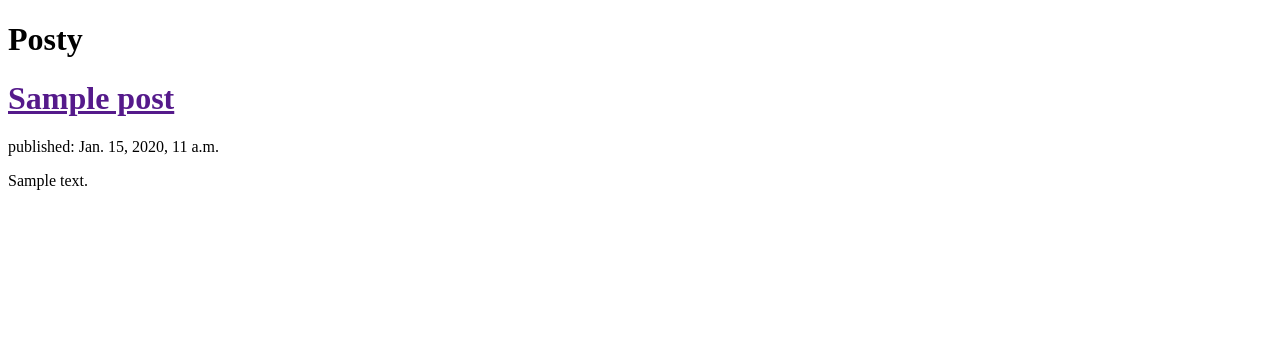
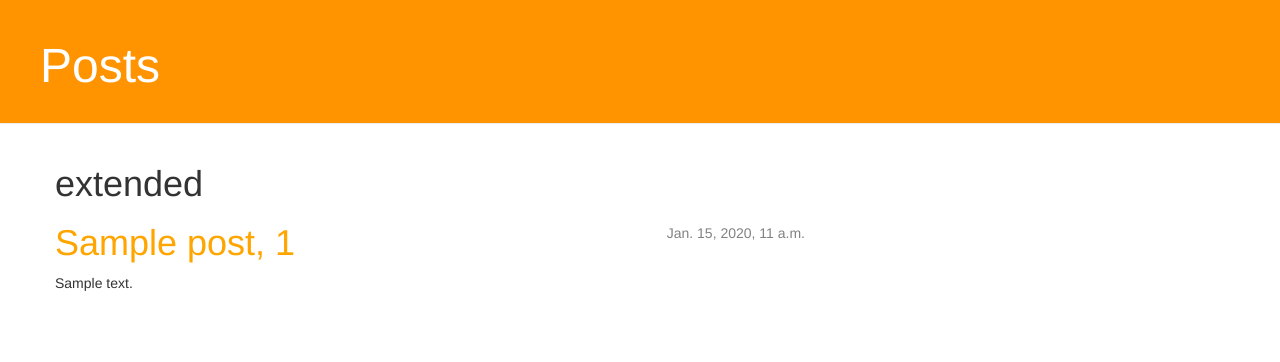
Before and after one commit to 1oglop1/MyBlogInDjango, a Django app: template templates/MyBlog/post_list.html in a window 1280 px wide. Shown: the top 362 px of the page. Run offline with Django 3.2, Linux system fonts and the light colour scheme; the template is opened without the code that fills it: values that come from a table or form of the project are taken from there, others are empty; tables that the repository leaves empty hold one stand-in row (values such as "Sample post"); some libraries are stand-ins or nearby versions.

Commit message:
finished extend your application, forms to go

```diff
--- /dev/null
+++ b/MyBlog/static/MyBlog.css
@@ -0,0 +1,47 @@
+  .page-header {
+         background-color: #ff9400;
+         margin-top: 0;
+         padding: 20px 20px 20px 40px;
+    }
+
+    .page-header h1, .page-header h1 a, .page-header h1 a:visited, .page-header h1 a:active {
+         color: #ffffff;
+         font-size: 36pt;
+         text-decoration: none;
+    }
+
+    .content {
+         margin-left: 40px;
+    }
+
+    /*h1, h2, h3, h4 {*/
+         /*font-family: 'Lobster', cursive;*/
+    /*}*/
+
+     .date {
+         float: right;
+         color: #828282;
+    }
+
+    .save {
+         float: right;
+    }
+
+     .post-form textarea, .post-form input {
+         width: 100%;
+    }
+
+     .top-menu, .top-menu:hover, .top-menu:visited {
+         color: #ffffff;
+         float: right;
+         font-size: 26pt;
+         margin-right: 20px;
+    }
+
+     .post {
+         margin-bottom: 70px;
+    }
+
+     .post h1 a, .post h1 a:visited {
+         color: orange;
+    }
--- a/MyBlog/urls.py
+++ b/MyBlog/urls.py
@@ -3,4 +3,5 @@ from . import views
 
 urlpatterns = [
     url(r'^$', views.post_list, name='post_list'),
+    url(r'^post/(?P<pk>[0-9]+)/$', views.post_detail, name='post_detail'),
 ]
--- /dev/null
+++ b/templates/MyBlog/base.html
@@ -0,0 +1,26 @@
+{% load staticfiles %}
+<!DOCTYPE html>
+<html lang="en">
+<head>
+    <link rel="stylesheet" href="//maxcdn.bootstrapcdn.com/bootstrap/3.2.0/css/bootstrap.min.css">
+    <link rel="stylesheet" href="//maxcdn.bootstrapcdn.com/bootstrap/3.2.0/css/bootstrap-theme.min.css">
+    <link href="http://fonts.googleapis.com/css?family=Lobster&subset=latin,latin-ext" rel="stylesheet" type="text/css">
+
+    <link rel="stylesheet" href="{% static 'MyBlog.css' %}">
+    <meta charset="UTF-8">
+    <title>MyBlogInDjango</title>
+</head>
+<body>
+     <div class="page-header">
+          <h1><a href="/">Posts</a></h1>
+     </div>
+     <div class="content container">
+         <div class="row">
+             <div class="col-md-8">
+             {% block content %}
+             {% endblock content %}
+             </div>
+         </div>
+     </div>
+</body>
+</html>
--- a/templates/MyBlog/post_list.html
+++ b/templates/MyBlog/post_list.html
@@ -1,18 +1,15 @@
-<!DOCTYPE html>
-<html lang="en">
-<head>
-    <meta charset="UTF-8">
-    <title>Title</title>
-</head>
-<body>
-<h1>Posty</h1>
-{% for post in posts %}
-    <div>
-        <h1><a href="">{{ post.title }}</a></h1>
-        <p>published: {{ post.date_published }}</p>
-        <p>{{ post.text | linebreaks}}</p>
-    </div>
+{% extends 'MyBlog/base.html' %}
 
-{% endfor %}
-</body>
-</html>
+{% block content %}
+<h1>extended</h1>
+
+    {% for post in posts %}
+         <div class="post">
+             <div class="date">
+                 {{ post.date_published }}
+             </div>
+             <h1><a href="{% url 'post_detail'  pk=post.pk %}">{{ post.title }}, {{ post.pk }}</a></h1>
+             <p>{{ post.text|linebreaks }}</p>
+         </div>
+    {% endfor %}
+{% endblock content %}
```
Also changed, not shown: MyBlog/views.py (+9 -1 lines), templates/MyBlog/post_detail.html (added, +13 -0 lines).
